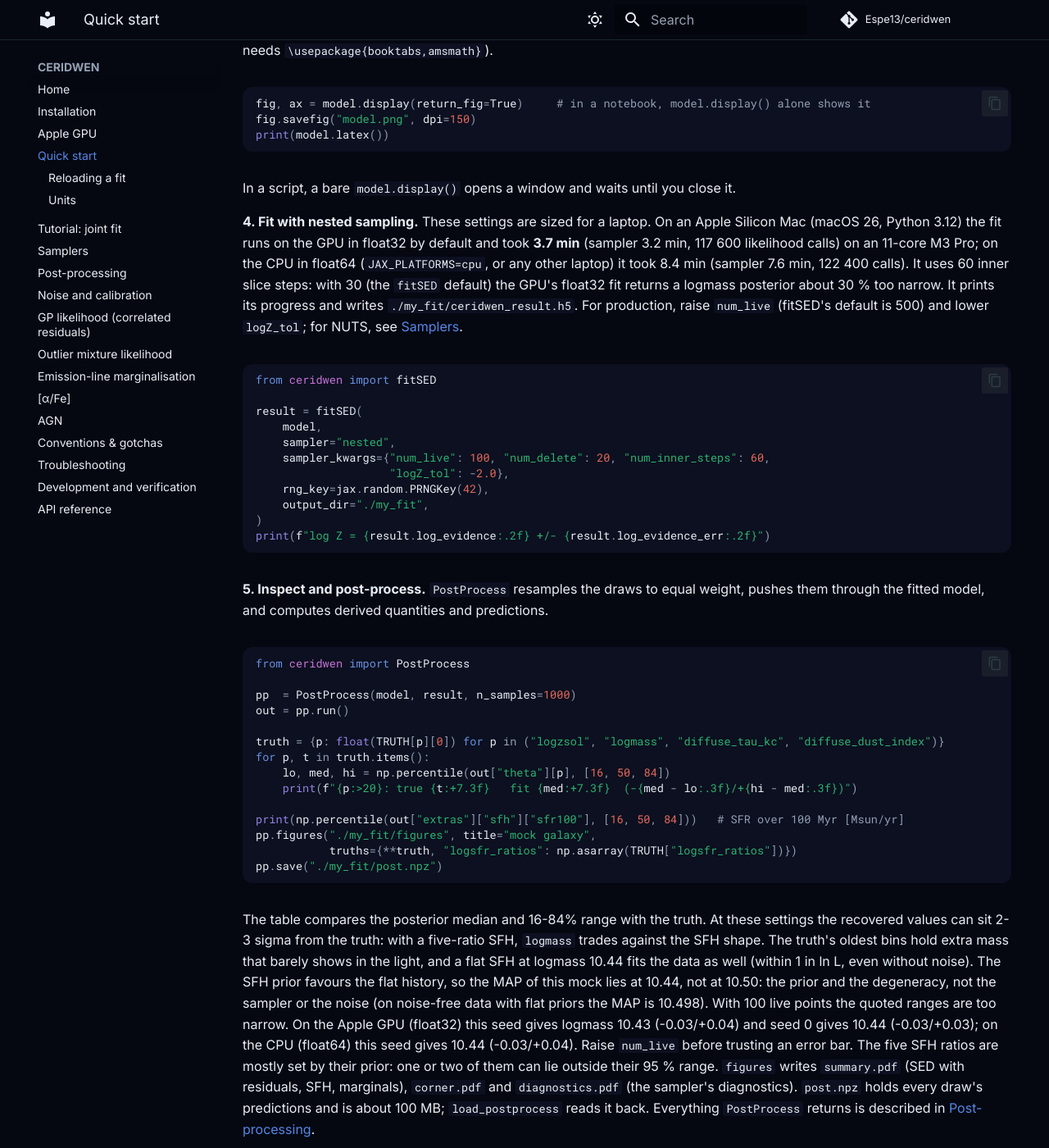
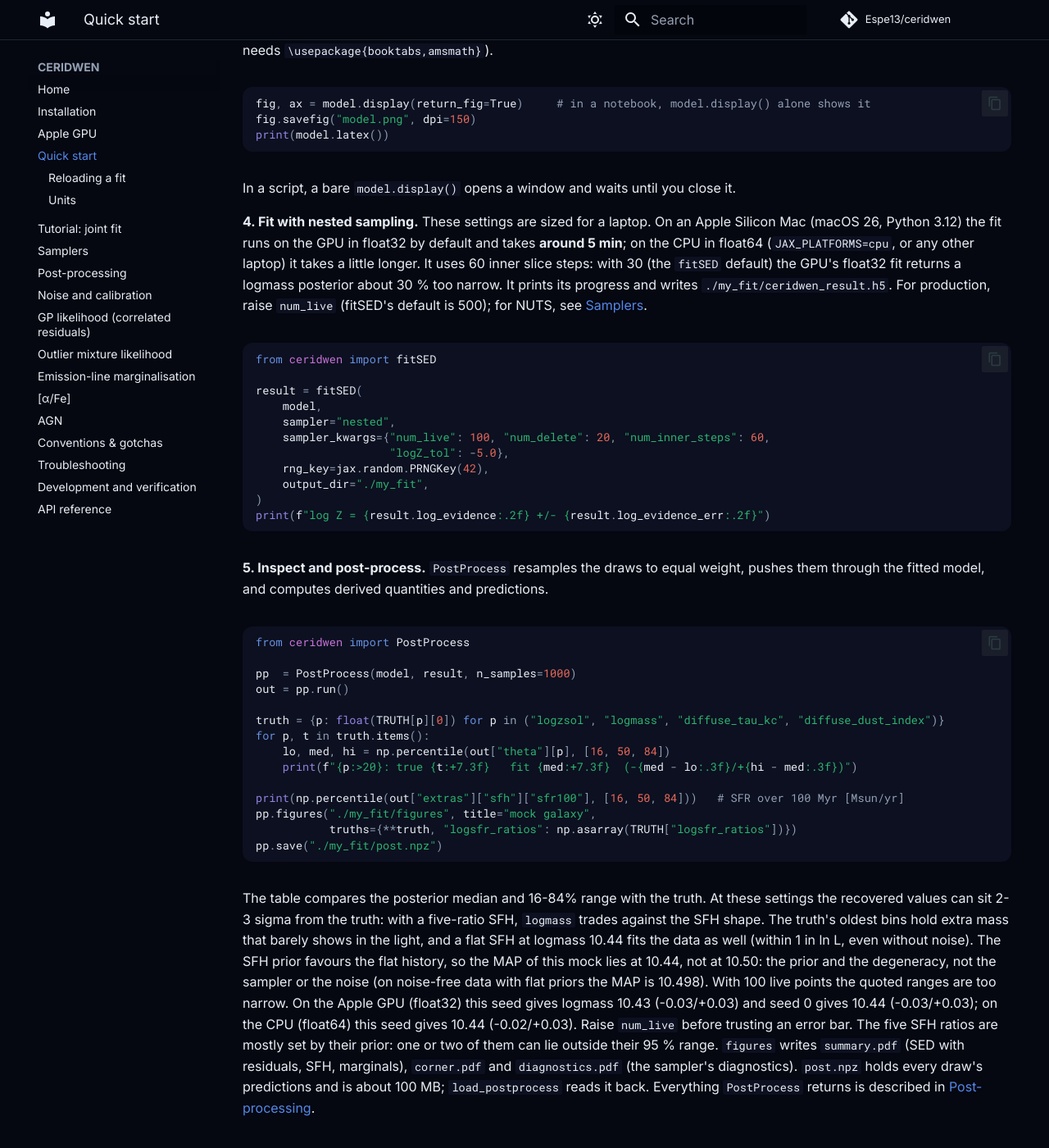
Before and after one commit to Espe13/ceridwen, an MkDocs documentation site: the page built from docs/quickstart.md, in a window 1280 px wide and 1400 px high, scrolled down 1938 px. Shown: the whole window at 82% size. Built offline with MkDocs 1.6.1 and Material for MkDocs 9.7.7, drawn with Linux system fonts in a browser that asks for light colours; comment, search, counter and statistics services are not loaded.

Commit message:
Quick start: logZ_tol -5 (library default) instead of -2
The early stop at -2 dates from when the quick start ran on a laptop CPU; it runs on the
GPU now. README, docs/quickstart.md and examples/quickstart.py use -5. Re-measured
(2026-10-19, env ceridwen): README mock seed 42 on the Apple GPU logmass 10.430
(-0.026/+0.034), ln Z 38163.937 +/- 0.323, 136 800 calls (was 10.427, 38163.935,
117 600 at -2); seed 0 10.437; CPU float64 10.436 (-0.024/+0.027), 140 400 calls.
quickstart.py logzsol GPU -0.225 (-0.755/+0.286), CPU -1.178 (-0.537/+0.431).
GPU timings today were halved by background scanning (the old -2 script and old env were
equally slow), so the README gives around 5 min instead of exact times.

Co-Authored-By: Claude Opus 5.5 (1M context) <noreply@anthropic.com>

````diff
--- a/docs/quickstart.md
+++ b/docs/quickstart.md
@@ -104,13 +104,12 @@ print(model.latex())
 In a script, a bare `model.display()` opens a window and waits until you close it.
 
 **4. Fit with nested sampling.** These settings are sized for a laptop. On an Apple Silicon
-Mac (macOS 26, Python 3.12) the fit runs on the GPU in float32 by default and took
-**3.7 min** (sampler 3.2 min, 117 600 likelihood calls) on an 11-core M3 Pro; on the
-CPU in float64 (`JAX_PLATFORMS=cpu`, or any other laptop) it took 8.4 min (sampler 7.6 min,
-122 400 calls). It uses 60 inner slice steps: with 30 (the `fitSED` default) the GPU's float32
+Mac (macOS 26, Python 3.12) the fit runs on the GPU in float32 by default and takes
+**around 5 min**; on the CPU in float64 (`JAX_PLATFORMS=cpu`, or any other laptop) it takes a
+little longer. It uses 60 inner slice steps: with 30 (the `fitSED` default) the GPU's float32
 fit returns a logmass posterior about 30 % too narrow. It
 prints its progress and writes `./my_fit/ceridwen_result.h5`. For production, raise `num_live`
-(fitSED's default is 500) and lower `logZ_tol`; for NUTS, see [Samplers](samplers.md).
+(fitSED's default is 500); for NUTS, see [Samplers](samplers.md).
 
 ```python
 from ceridwen import fitSED
@@ -119,7 +118,7 @@ result = fitSED(
     model,
     sampler="nested",
     sampler_kwargs={"num_live": 100, "num_delete": 20, "num_inner_steps": 60,
-                    "logZ_tol": -2.0},
+                    "logZ_tol": -5.0},
     rng_key=jax.random.PRNGKey(42),
     output_dir="./my_fit",
 )
@@ -153,8 +152,8 @@ light, and a flat SFH at logmass 10.44 fits the data as well (within 1 in ln L,
 noise). The SFH prior favours the flat history, so the MAP of this mock lies at 10.44, not at
 10.50: the prior and the degeneracy, not the sampler or the noise (on noise-free data with
 flat priors the MAP is 10.498). With 100 live points the quoted ranges are too
-narrow. On the Apple GPU (float32) this seed gives logmass 10.43 (-0.03/+0.04) and seed 0
-gives 10.44 (-0.03/+0.03); on the CPU (float64) this seed gives 10.44 (-0.03/+0.04). Raise
+narrow. On the Apple GPU (float32) this seed gives logmass 10.43 (-0.03/+0.03) and seed 0
+gives 10.44 (-0.03/+0.03); on the CPU (float64) this seed gives 10.44 (-0.02/+0.03). Raise
 `num_live` before trusting an error bar. The five SFH ratios are mostly set by their prior:
 one or two of them can lie outside their 95 % range. `figures` writes `summary.pdf` (SED with
 residuals, SFH, marginals), `corner.pdf` and `diagnostics.pdf` (the sampler's diagnostics).
````
Also changed, not shown: CHANGELOG.md (+9 -0 lines), README.md (+7 -8 lines), examples/README.md (+3 -3 lines), 1 other file.
